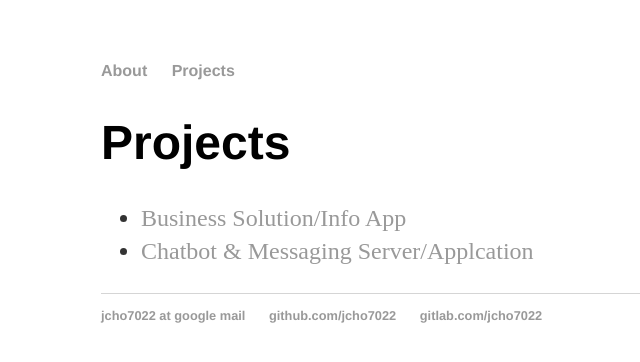
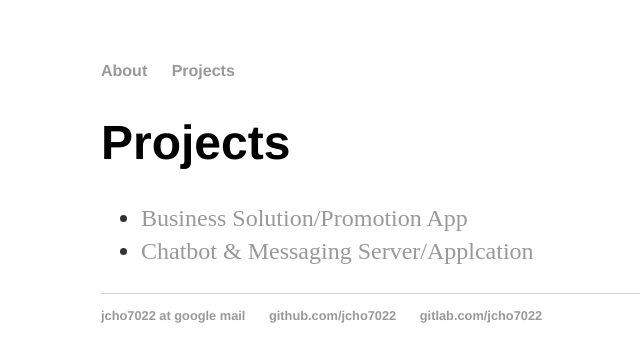
Before and after one commit to jcho7022/jcho7022.github.io, a Jekyll site: the page built from projects/index.html, in a window 1280 px wide. Shown: the top 362 px of the page, without its empty margins (91-731 px from the left). Built offline with Jekyll 4.4.1, drawn with Linux system fonts in a browser that asks for light colours.

Commit message:
Update index.html

```diff
--- a/projects/index.html
+++ b/projects/index.html
@@ -5,6 +5,6 @@ title: Projects
 <h1>{{ page.title }}</h1>
 <ul class="projects">
 
-  <li> <a href="/projects/float" title="Business Solution/Promotion App">Business Solution/Info App</a></li>
+  <li> <a href="/projects/float" title="Business Solution/Promotion App">Business Solution/Promotion App</a></li>
   <li> <a href="/projects/chatbot" title="Chatbot & Client App">Chatbot & Messaging Server/Applcation</a></li>
 </ul>
```
